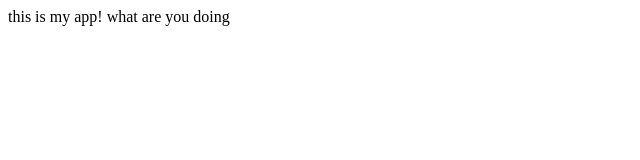
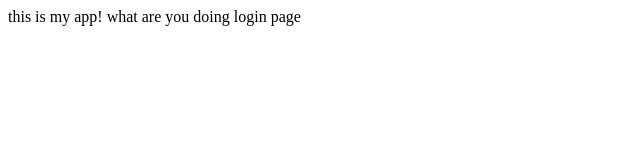
Before and after one commit to nithinj25/yo, a plain HTML site: page index.html in a window 1280 px wide. Shown: the full height of the page, 0-640 px from the left. Drawn offline with Linux system fonts and the light colour scheme.

Commit message:
login form

```diff
--- a/index.html
+++ b/index.html
@@ -5,6 +5,8 @@
     <body>
         this is my app!
         what are you doing
+        login page
+
 
     </body>
 </html>
```
Also changed, not shown: login.html (added, +1 -0 lines), hello.txt (added).
